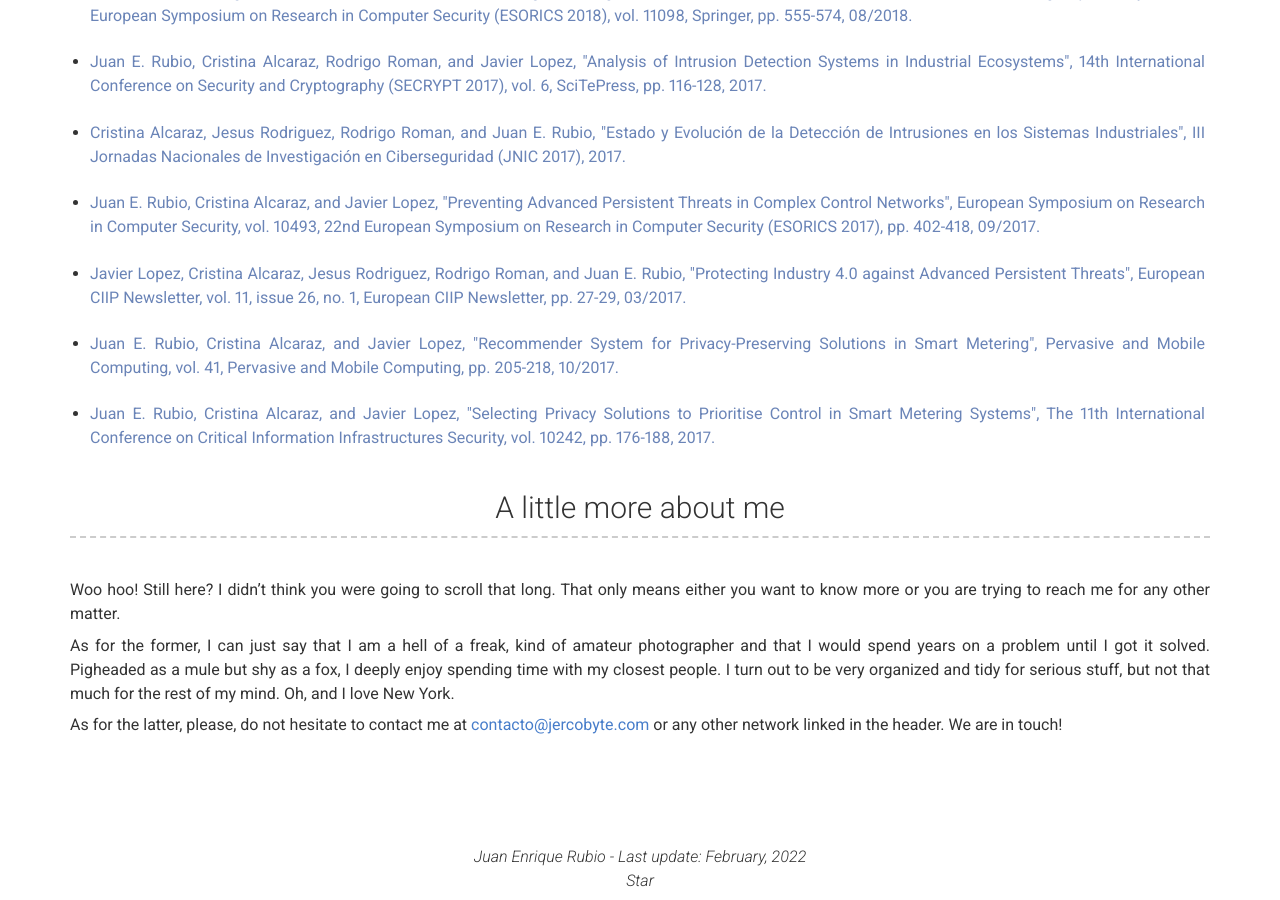
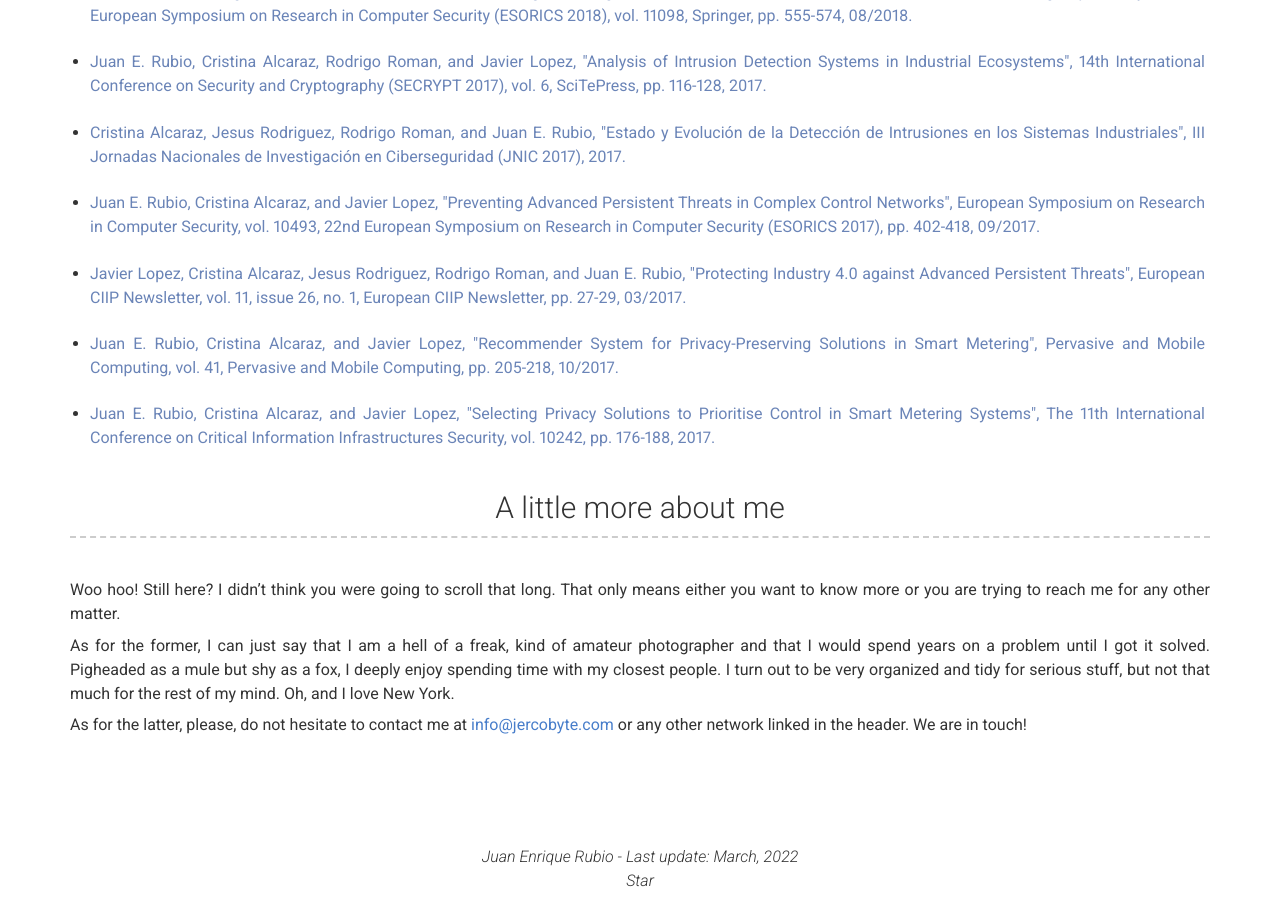
Before and after one commit to jercobyte/jercobyte.github.io, a Jekyll site: the page built from index.md, in a window 1280 px wide and 900 px high, scrolled down 3644 px. Built offline with Jekyll 4.4.1, drawn with Linux system fonts in a browser that asks for light colours; nearby versions of some CDN libraries; a style sheet for code colours, icons or effects is not loaded; some of the changed text lies outside the part shown.

Commit message:
e-mail address update

```diff
--- a/_config.yml
+++ b/_config.yml
@@ -5,7 +5,7 @@ favicon: images/favicon.ico
 # Personal info
 name: Juan Enrique Rubio
 title: ICS Cybersecurity Consultant
-email: contacto@jercobyte.com
+email: info@jercobyte.com
 #phone:
 #website: www.nics.uma.es/rubio
 
@@ -74,7 +74,7 @@ more_content: | # this will include new lines to allow paragraphs
 
   As for the former, I can just say that I am a hell of a freak, kind of amateur photographer and that I would spend years on a problem until I got it solved. Pigheaded as a mule but shy as a fox, I deeply enjoy spending time with my closest people. I turn out to be very organized and tidy for serious stuff, but not that much for the rest of my mind. Oh, and I love New York.
 
-  As for the latter, please, do not hesitate to contact me at [contacto@jercobyte.com](mailto:contacto@jercobyte.com) or any other network linked in the header. We are in touch!
+  As for the latter, please, do not hesitate to contact me at [info@jercobyte.com](mailto:info@jercobyte.com) or any other network linked in the header. We are in touch!
 
 # Footer
 footer_show_references: true
--- a/_includes/footer.html
+++ b/_includes/footer.html
@@ -3,7 +3,7 @@
     <!-- {{ site.name | escape }} - -->
     <!-- <a href="mailto:{{ site.email }}" target="_blank">{{ site.email | escape }}</a> -->
     {%- if site.footer_show_references -%}
-      Juan Enrique Rubio - Last update: February, 2022
+      Juan Enrique Rubio - Last update: March, 2022
     {%- endif -%}
     <br>
     <!-- Place this tag where you want the button to render. -->
```
